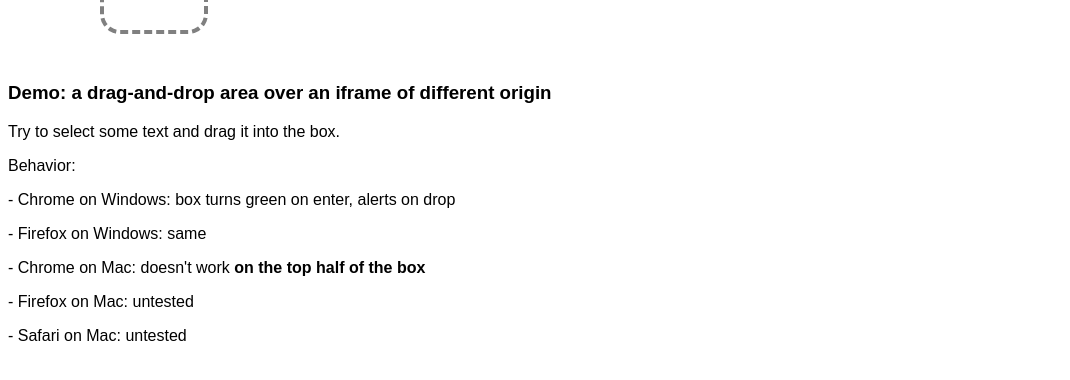
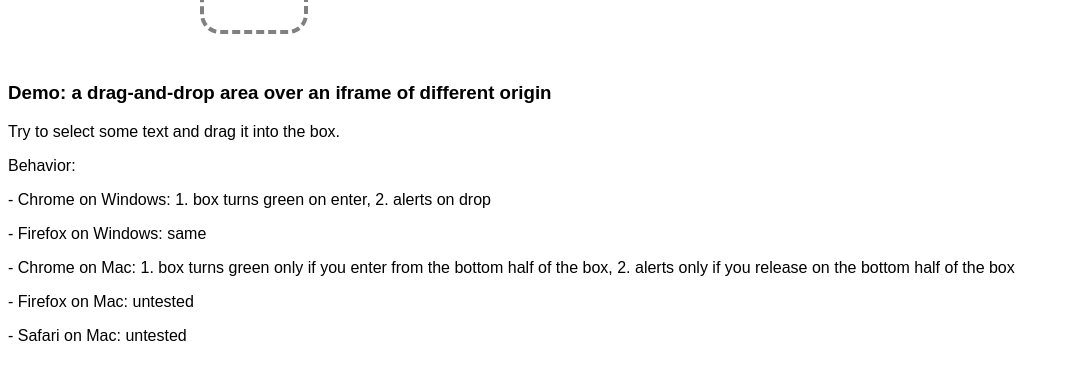
Before and after one commit to ZYinMD/drop, a plain HTML site: page index.html in a window 1280 px wide. Shown: the part 174-554 px from the top of the page, without its empty margins (0-1070 px from the left). Drawn offline with Linux system fonts and the light colour scheme.

Commit message:
improve wording

```diff
--- a/index.html
+++ b/index.html
@@ -8,13 +8,13 @@
         font-family: sans-serif;
       }
       iframe {
-        width: 800px;
+        width: 500px;
         height: 140px;
       }
       #dropbox {
         position: fixed;
         top: 100px;
-        left: 100px;
+        left: 200px;
         height: 100px;
         width: 100px;
         border: 4px dashed grey;
@@ -32,12 +32,12 @@
       <h3>Demo: a drag-and-drop area over an iframe of different origin</h3>
       <p>Try to select some text and drag it into the box.</p>
       <p>Behavior:</p>
-      <p>- Chrome on Windows: box turns green on enter, alerts on drop</p>
+      <p>- Chrome on Windows: 1. box turns green on enter, 2. alerts on drop</p>
       <p>- Firefox on Windows: same</p>
       <p>
-        - Chrome on Mac: doesn't work<strong>
-          on the top half of the box</strong
-        >
+        - Chrome on Mac: 1. box turns green only if you enter from the bottom
+        half of the box, 2. alerts only if you release on the bottom half of the
+        box
       </p>
       <p>- Firefox on Mac: untested</p>
       <p>- Safari on Mac: untested</p>
```
